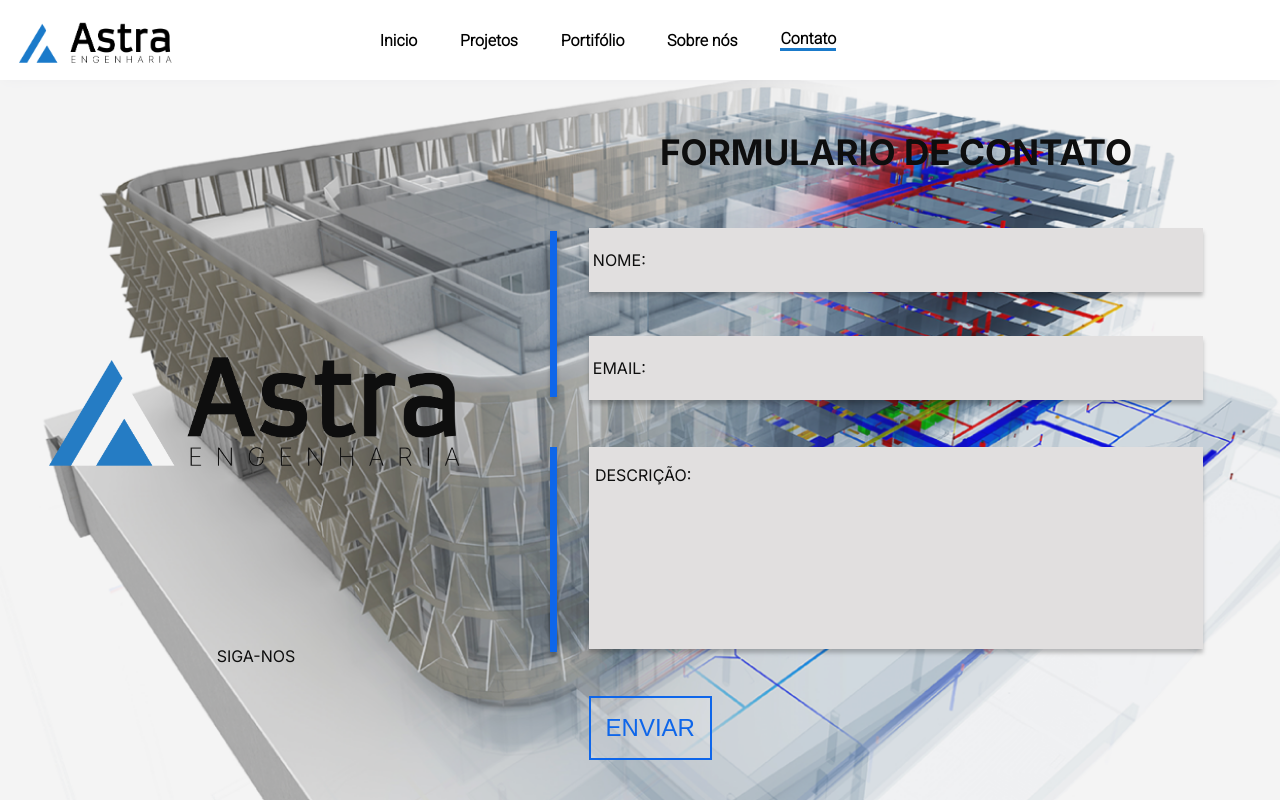
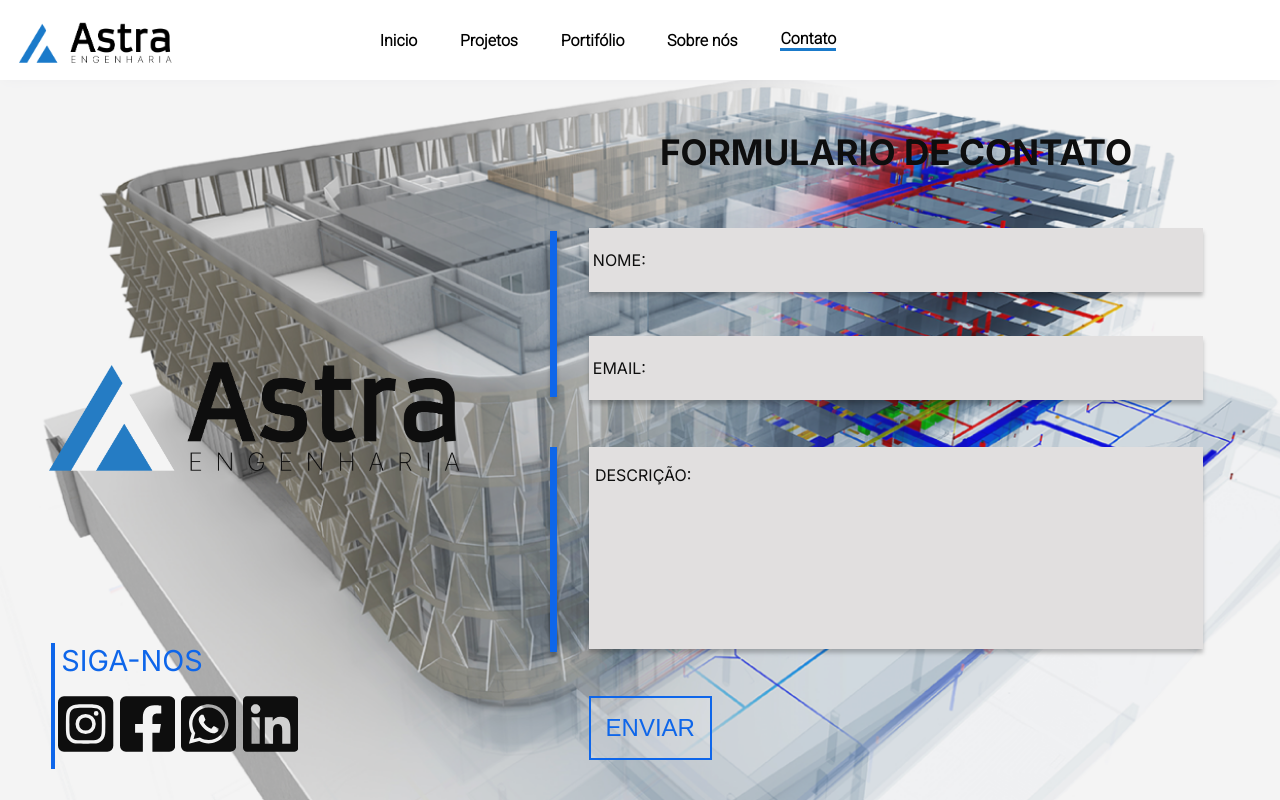
Before and after one commit to VitoriaMariadev/frontend-engenharia-react.js, a React (Create React App) app: page /contato in a window 1280 px wide. Built offline with nearby package versions, Linux system fonts and the light colour scheme; a web font is replaced by a local one.

Commit message:
FEAT/ Finalizando as telas

```diff
--- a/src/Pages/contato/index.jsx
+++ b/src/Pages/contato/index.jsx
@@ -1,5 +1,6 @@
 import Header from '../../Components/Header'
 import './style.css'
+import {FaInstagramSquare, FaWhatsappSquare, FaLinkedin, FaFacebookSquare} from 'react-icons/fa'
 
 export const Contato = () => {
     return(
@@ -14,7 +15,24 @@ export const Contato = () => {
                     <div className="main-contato-logo-redes">
                         <div className="main-contato-logo-redes-container">
                             <p>SIGA-NOS</p>
-                            <div className="main-contato-logo-redes-container-img">
+
+                            <div className="main-contato-logo-redes-container-logos">
+
+                                <div className="main-contato-logo-redes-container-img">
+                                    <a href=""><FaInstagramSquare/></a>
+                                </div>
+
+                                <div className="main-contato-logo-redes-container-img">
+                                    <a href=""><FaFacebookSquare/></a>
+                                </div>
+
+                                <div className="main-contato-logo-redes-container-img">
+                                    <a href=""><FaWhatsappSquare/></a>
+                                </div>
+
+                                <div className="main-contato-logo-redes-container-img">
+                                    <a href=""><FaLinkedin/></a>
+                                </div>
 
                             </div>
                         </div>
--- a/src/Pages/contato/style.css
+++ b/src/Pages/contato/style.css
@@ -42,12 +42,67 @@
 }
 
 .main-contato-logo-redes{
+    width: 80%;
+    height: 35%;
+    display: flex;
+    align-items: end;
+    justify-content: start;
+    padding-bottom: 5%;
+}
+
+.main-contato-logo-redes-container{
+    width: 60%;
+    height: 50%;
+    display: flex;
+    align-items: center;
+    justify-content: center;
+    flex-direction: column;
+    border-left: 4px solid #0062F4;
+}
+
+.main-contato-logo-redes-container > p{
+    width: 95%;
+    color: #0062F4;
+    font-size: 1.8rem;
+}
+
+.main-contato-logo-redes-container-logos{
     width: 100%;
-    height: 40%;
+    height: 80%;
     display: flex;
     align-items: center;
     justify-content: center;
 }
+
+.main-contato-logo-redes-container-img{
+    width: 30%;
+    height: 100%;
+    display: flex;
+    align-items: center;
+    justify-content: center;
+}
+
+.main-contato-logo-redes-container-img > a{
+    text-decoration: none;
+    width: 90%;
+    height: 9vh;
+    display: flex;
+    align-items: center;
+    justify-content: center;
+}
+
+.main-contato-logo-redes-container-img > a > svg{
+    color: #000;
+    width: 100%;
+    height: 100%;
+}
+
+.main-contato-logo-redes-container-img > a > svg:hover{
+    color: #272727;
+    transition: 0.4s ease;
+
+}
+
 
 .main-contato-campos{
     height: 100%;
--- a/src/Pages/portifolio/style.css
+++ b/src/Pages/portifolio/style.css
@@ -16,10 +16,11 @@
 }
 
 .main-portifolio .btn{
-    width: 40px;
-    height: 70px;
-    background-color: #d9d9d981;
-    border: 1px solid #000;
+    width: 50px;
+    height: 50px;
+    background-color: #0000001c;
+    border: none;
+    border-radius: 50px;
     display: flex;
     align-items: center;
     justify-content: center;
@@ -33,22 +34,24 @@
 }
 
 .main-portifolio .btn > svg{
-    width: 80%;
-    height: 80%;
+    width: 90%;
+    height: 90%;
+    color: #1A7ACA;
 
 }
 
 .main-portifolio .left{
     position: absolute;
     top:45%;
-    left: 1%;
+    left: 3%;
     z-index: 1;
 }
+
 
 .main-portifolio .right{
     position: absolute;
     top: 45%;
-    right: 1%;
+    right: 3%;
     z-index: 1;
 }
 
```
